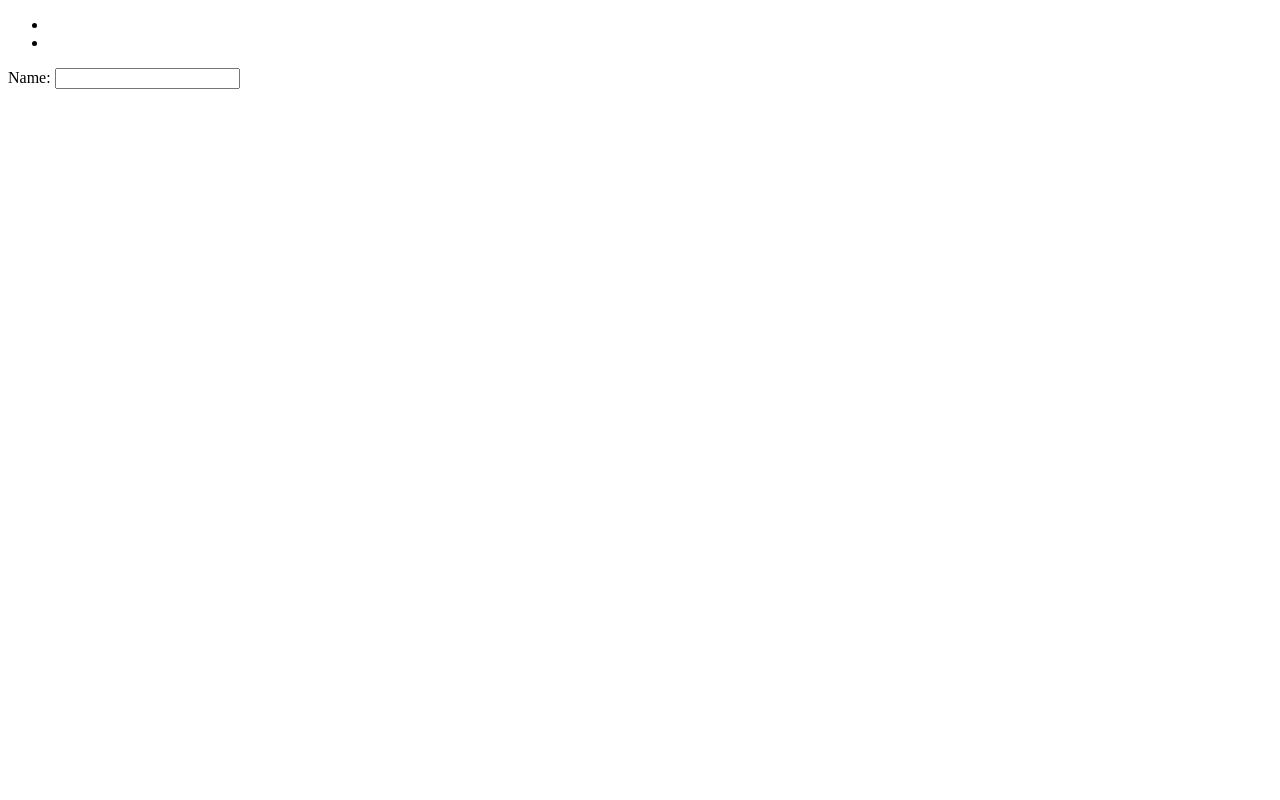
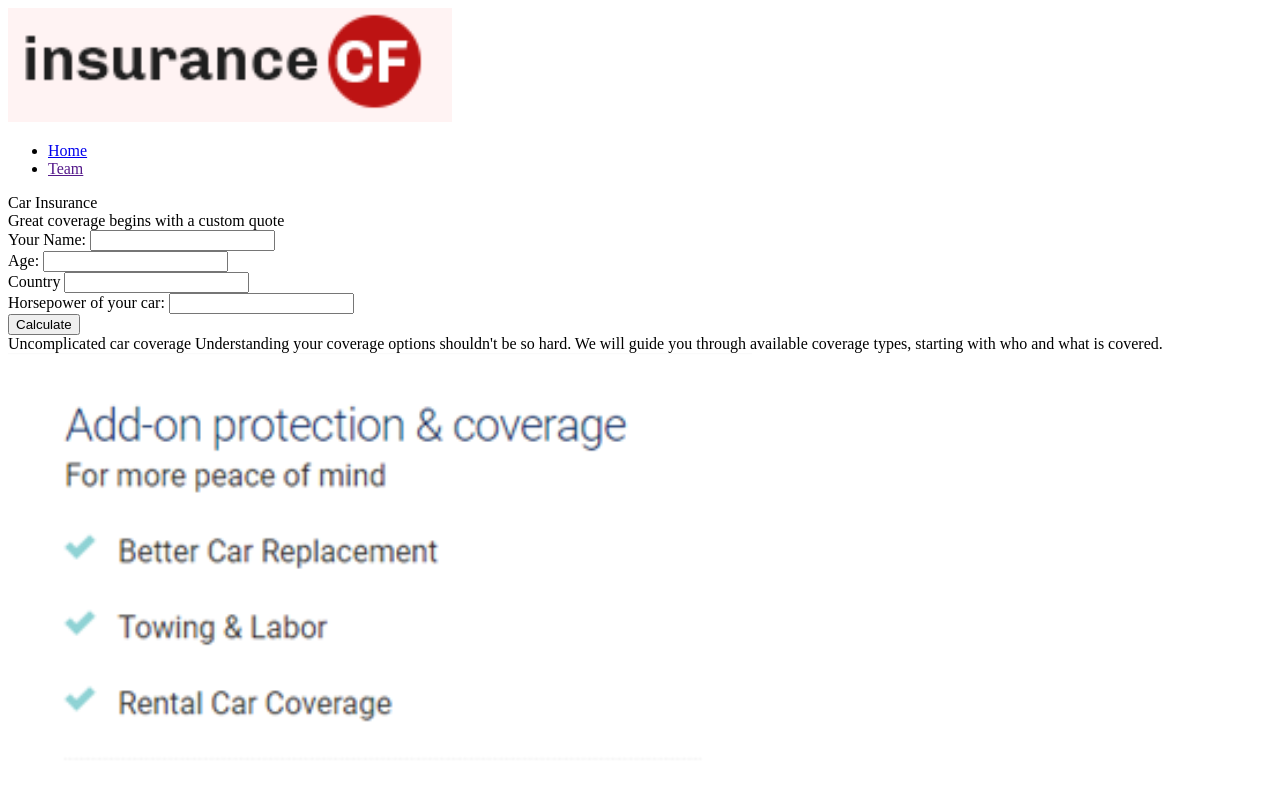
Before and after one commit to JLangLadurner/FSWD60-Judith-CodeReview-03, a plain HTML site: page index.html in a window 1280 px wide. Shown: the top 800 px of the page. Drawn offline with Linux system fonts and the light colour scheme.

Commit message:
adds img and final HTML structure

```diff
--- a/index.html
+++ b/index.html
@@ -11,6 +11,7 @@
    	<!-- header section ------start -->
 		<div class = "header">
 			<div id="logoTop">
+			<img src="img/logo_white.png" alt="Logo Insurance">
 			</div>
 			<div id="FS">
 			</div>
@@ -19,17 +20,83 @@
 	<!-- navBar Top start -->
 		<nav class="navTop">
 			<ul>
-				<li><a href="" title=""></a></li>
-				<li><a href="" title=""></a></li>
+				<li><a href="#" title="Home">Home</a></li>
+				<li><a href="" title="Team">Team</a></li>
 			</ul>
 		</nav>
 	<!-- navBar Top -----end	 -->
 		<div class="bgimg">
+			<div id="headline">
+				Car Insurance
+			</div>
+	<!-- FormFields ------- start		 -->
 			<form action="index_submit" method="post" accept-charset="utf-8">
-			<label for="name">Name:</label>
-			<input type="text" id="name" name="user.name" value="">
+				<div class=coverage>
+					Great coverage begins with a custom quote
+				</div>
 
+				<div id="insertName">
+					<label for="name"> Your Name:</label>
+					<input type="text" id="name" name="user.name">
+				</div>
+				<div id="insertAge">
+					<label for="age"> Age:</label>
+					<input type="text" id="age" name="user.age">
+				</div>
+				<div id="insertCountry">
+					<label for="country"> Country</label>
+					<input type="text" id="country" name="user.country">
+				</div>
+				<div id="insertName">
+					<label for="horsepower"> Horsepower of your car:</label>
+					<input type="text" id="horsepower" name="user.name">
+				</div>
+
+				<div class="button">
+					<button type="submit">Calculate</button>
+				</div>
+				<div id="output">
+				</div>
 			</form>
+
+	<!-- formField ------end		 -->
+			<div id="afterText">
+				Uncomplicated car coverage
+				Understanding your coverage options shouldn't be so hard.
+				We will guide you through available coverage types,
+				starting with who and what is covered.
+			</div>
+
+			<div class="rowImg">
+				<div>
+					<img src="img/addCoverage.png" alt="Coverage">
+				</div>
+				<div>
+					<img src="img/coverage2.png" alt="Coverage">
+				</div>
+			</div>
+
+			<div class="footer">
+				<footer>
+					<div>
+						<nav class="navBottom">
+							<ul>
+								<li><a href="#" title="Home">Home</a></li>
+								<li><a href="" title="Team">Team</a></li>
+							</ul>
+						</nav>
+					</div>
+					<div class="logoBottom">
+						<img src="img/logo_black.png" alt="">
+					</div>
+					<div class="copy">
+						Judith - &copy; CodeFactory 2019
+					</div>
+				</footer>
+
+			</div>
+
+
 
 
 		</div>
```
